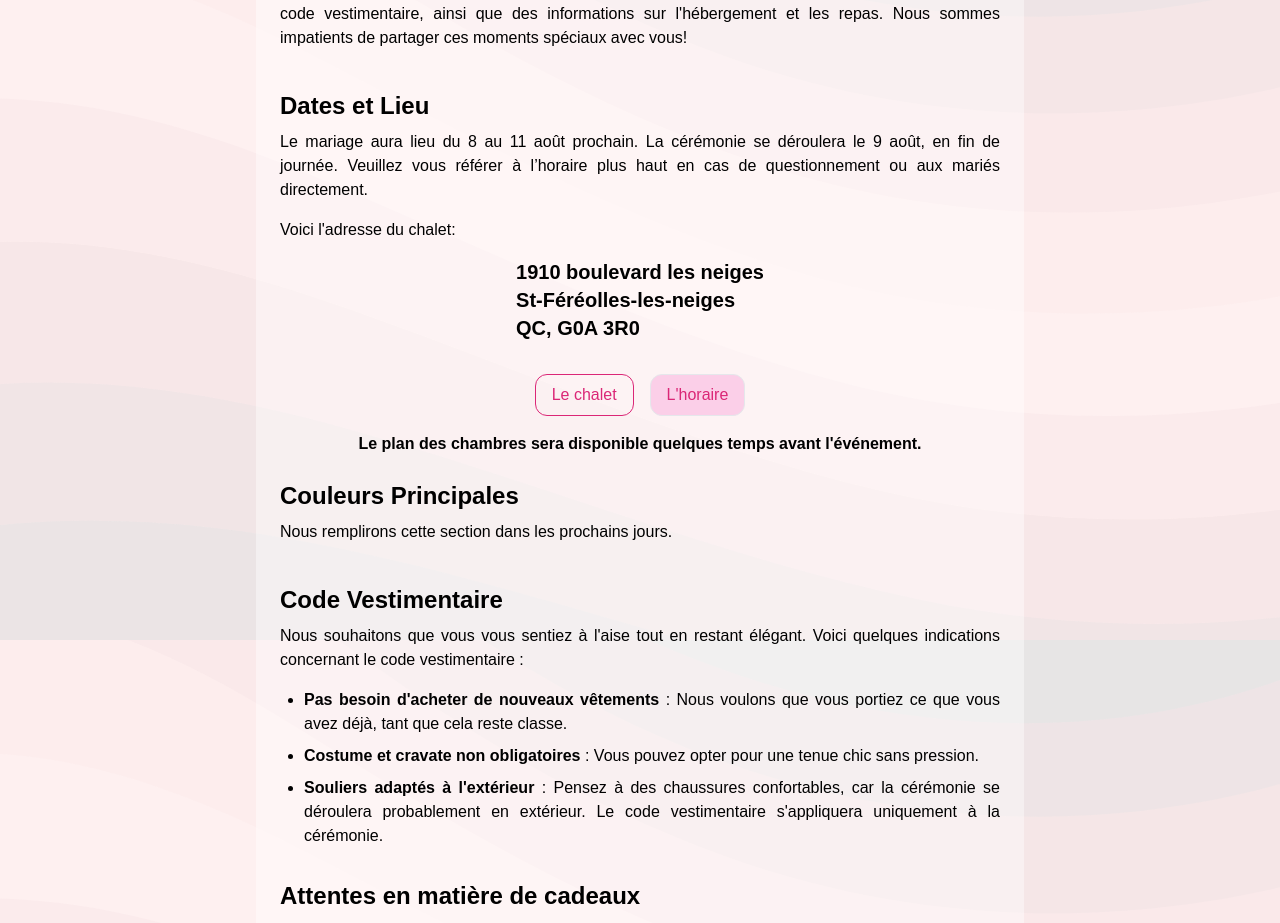
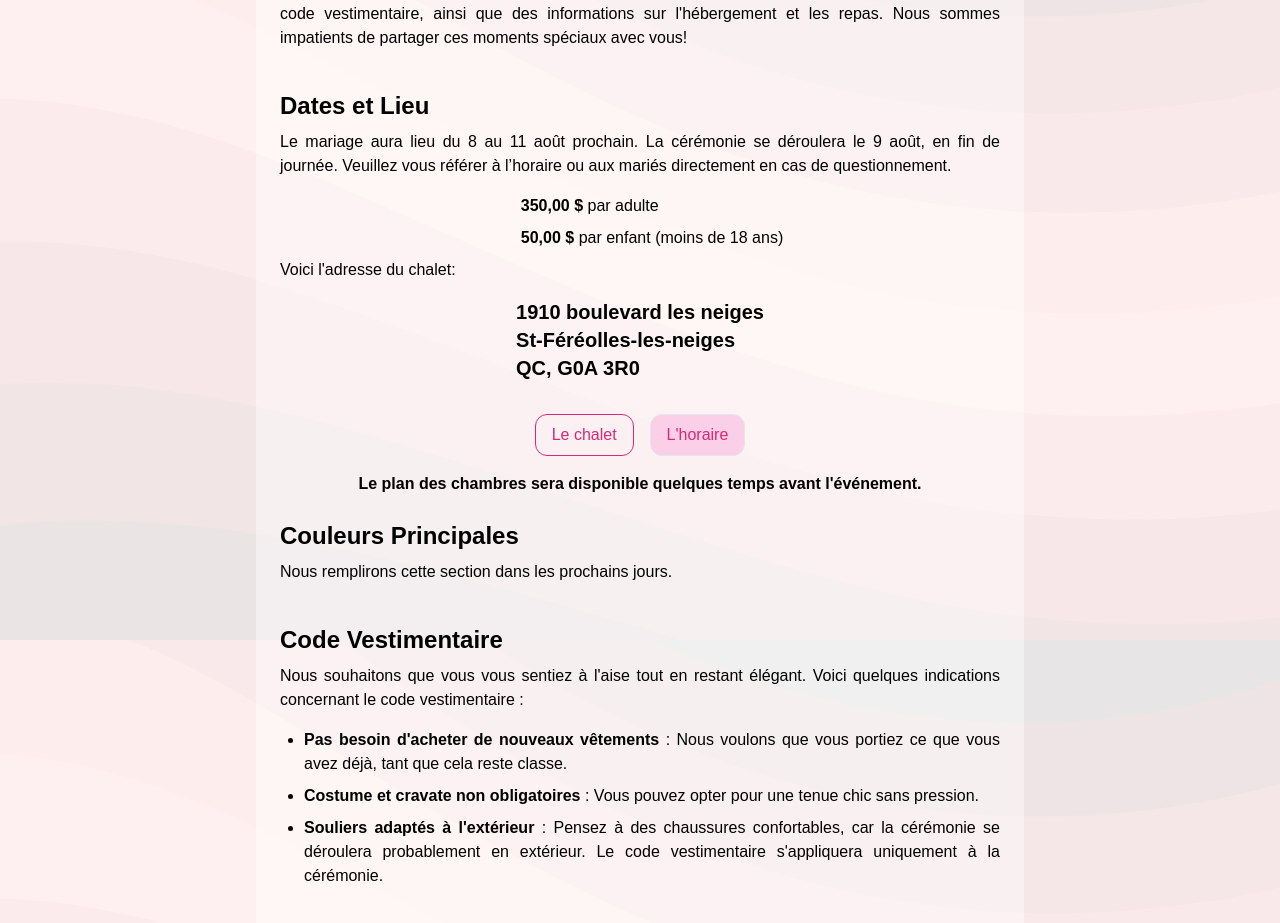
Before and after one commit to CharlesAlbert-Raymond/mariage-b-r, a Next.js app: page / in a window 1280 px wide. Shown: the part 960-1883 px from the top of the page. Built offline with nearby package versions, Linux system fonts and the light colour scheme; no server answers.

Commit message:
added price

```diff
--- a/src/app/(root)/text.tsx
+++ b/src/app/(root)/text.tsx
@@ -19,9 +19,30 @@ const Text = () => {
             <p className="content__paragraph">
                 Le mariage aura lieu du 8 au 11 août prochain. La cérémonie se
                 déroulera le 9 août, en fin de journée. Veuillez vous référer à
-                l’horaire plus haut en cas de questionnement ou aux mariés
-                directement.{" "}
+                l’horaire ou aux mariés
+                directement en cas de questionnement.
             </p>
+
+            <ul>
+                <li className="content__list-item list-none">
+                    <span className="font-bold">
+                        {new Intl.NumberFormat("fr-CA", {
+                            style: "currency",
+                            currency: "CAD",
+                        }).format(350)}
+                    </span>{" "}
+                    par adulte
+                </li>
+                <li className="content__list-item list-none">
+                    <span className="font-bold">
+                        {new Intl.NumberFormat("fr-CA", {
+                            style: "currency",
+                            currency: "CAD",
+                        }).format(50)}
+                    </span>{" "}
+                    par enfant (moins de 18 ans)
+                </li>
+            </ul>
             <p className="content__paragraph self-start">
                 Voici l&apos;adresse du chalet:
             </p>
@@ -45,7 +66,7 @@ const Text = () => {
                 </Link>
             </div>
 
-            <p className="font-bold mt-4">
+            <p className="mt-4 font-bold">
                 Le plan des chambres sera disponible quelques temps avant
                 l&apos;événement.
             </p>
```
